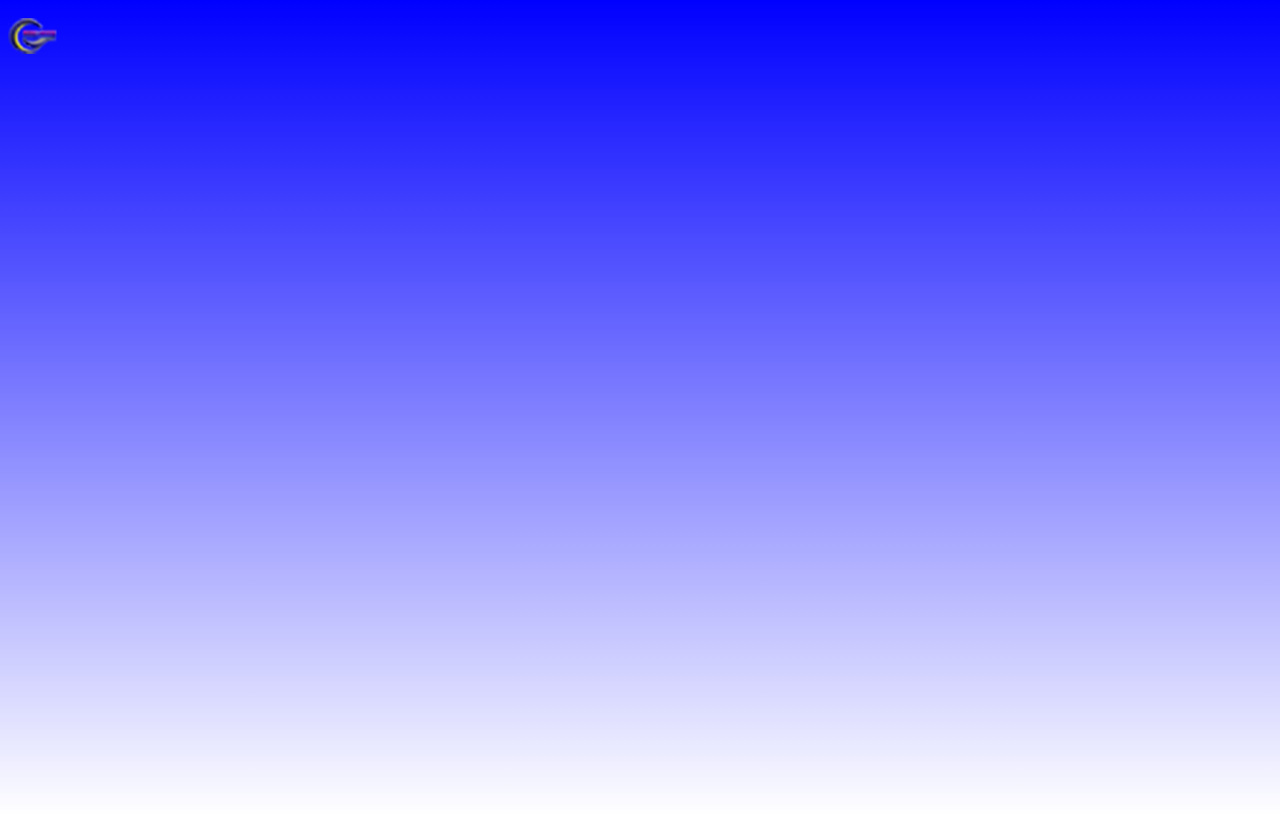
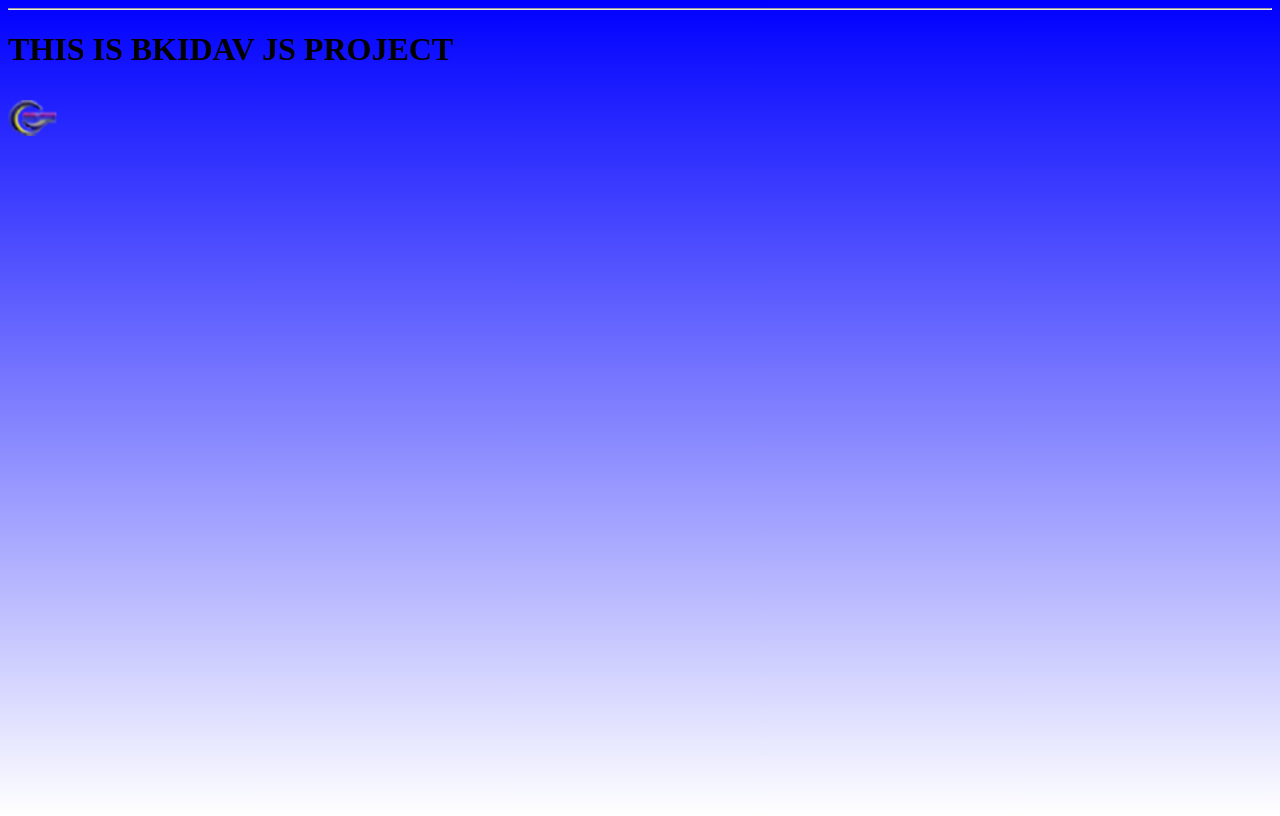
Before and after one commit to Bkidav1985/my-js-project, a plain HTML site: page index.html in a window 1280 px wide. Drawn offline with Linux system fonts and the light colour scheme.

Commit message:
Added h1

```diff
--- a/index.html
+++ b/index.html
@@ -7,6 +7,8 @@
     <title>Document</title>
 </head>
 <body>
+    <hr>
+    <h1>THIS IS BKIDAV JS PROJECT</h1>
 
     <img src="images/mylogo.png" id="myImg" alt="logo" title="Click to display image">
     <div id="imageModal" class="container">
```
